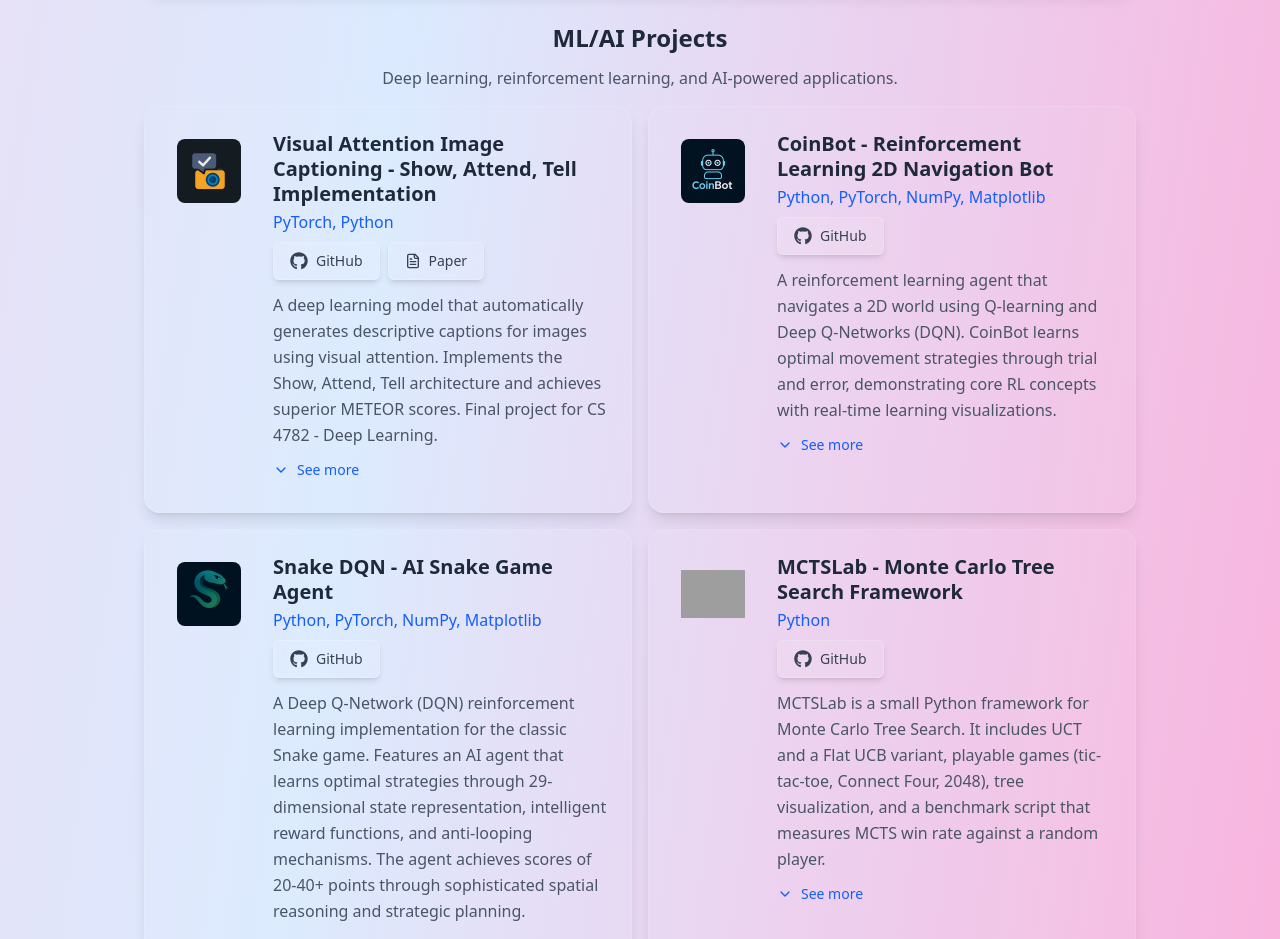
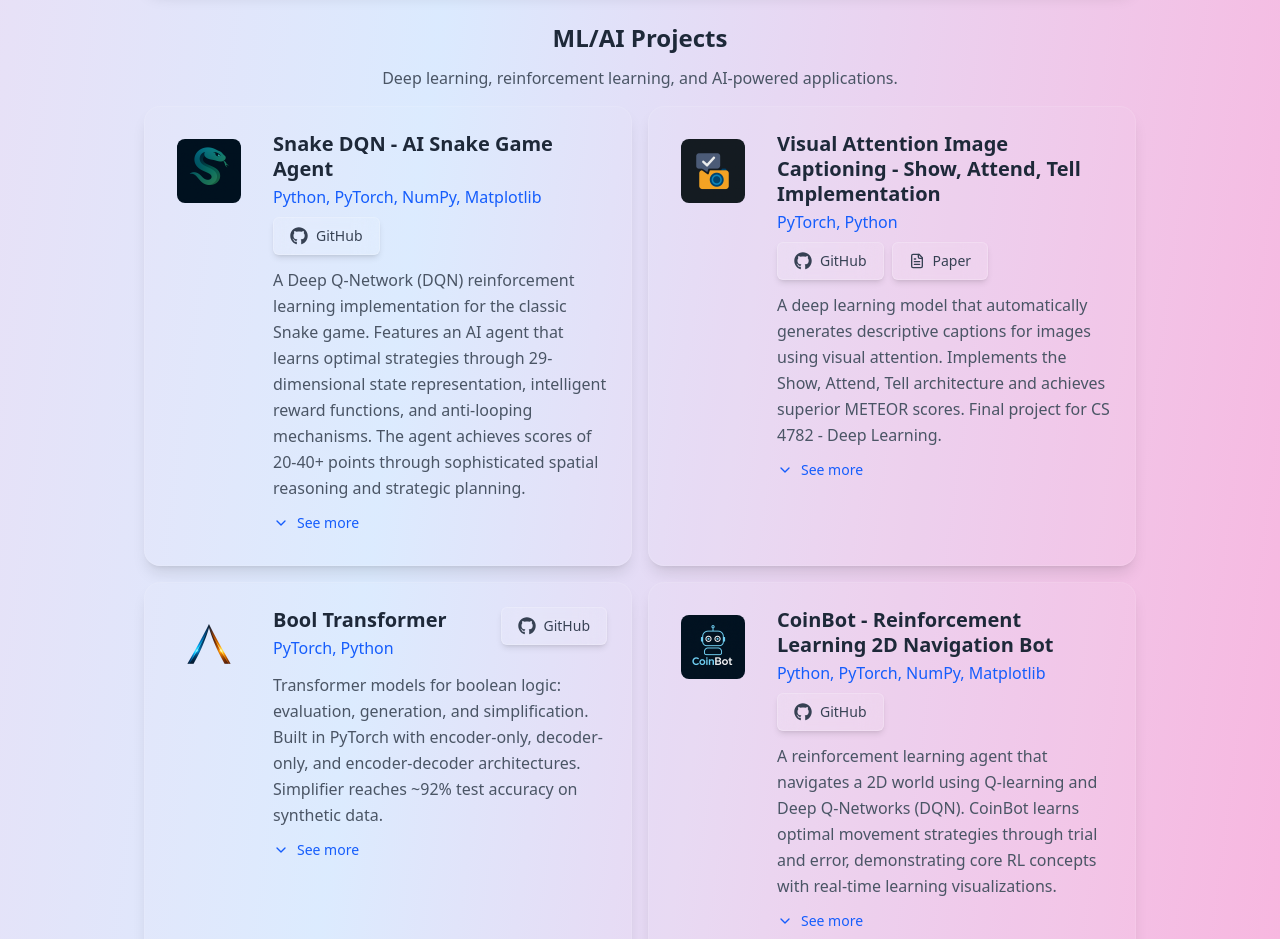
Before and after one commit to LambdaAK/Alex-Kozik-Portfolio, a React (Vite) app: page / in a window 1280 px wide. Shown: the part 6340-7279 px from the top of the page. Built offline with nearby package versions, Linux system fonts and the light colour scheme; grey boxes are pictures that could not be loaded.

Commit message:
Added Bool Transformer and did some minor reorganization

```diff
--- a/src/App.tsx
+++ b/src/App.tsx
@@ -464,7 +464,7 @@ const featuredProjects = [
     ]
   },
   {
-    name: "C-Torch - Artificial Intelligence/Machine Learning Library",
+    name: "C-Torch - C++ Machine Learning Library",
     description: "High-performance math library supporting numerical methods, calculus, and linear algebra. Includes 15+ ML models and RL agents.",
     tech: ["C++"],
     github: "https://github.com/LambdaAK/c-torch",
@@ -498,6 +498,21 @@ const featuredProjects = [
 // Categorized Projects Data
 const machineLearningProjects = [
   {
+    name: "Snake DQN - AI Snake Game Agent",
+    description: "A Deep Q-Network (DQN) reinforcement learning implementation for the classic Snake game. Features an AI agent that learns optimal strategies through 29-dimensional state representation, intelligent reward functions, and anti-looping mechanisms. The agent achieves scores of 20-40+ points through sophisticated spatial reasoning and strategic planning.",
+    tech: ["Python", "PyTorch", "NumPy", "Matplotlib"],
+    github: "https://github.com/LambdaAK/Snake",
+    demo: null,
+    image: "/new-snake-logo.png",
+    highlights: [
+      "Implements DQN with 4-layer neural network for Snake game navigation.",
+      "Uses 29-dimensional state representation including danger detection and spatial awareness.",
+      "Features intelligent reward functions and anti-looping mechanisms for optimal performance.",
+      "Achieves scores of 20-40+ points through strategic planning and spatial reasoning.",
+      "Includes interactive testing modes and comprehensive training visualization."
+    ]
+  },
+  {
     name: "Visual Attention Image Captioning - Show, Attend, Tell Implementation",
     description: "A deep learning model that automatically generates descriptive captions for images using visual attention. Implements the Show, Attend, Tell architecture and achieves superior METEOR scores. Final project for CS 4782 - Deep Learning.",
     tech: ["PyTorch", "Python"],
@@ -512,11 +527,24 @@ const machineLearningProjects = [
     ]
   },
   {
+    name: "Bool Transformer",
+    description: "Transformer models for boolean logic: evaluation, generation, and simplification. Built in PyTorch with encoder-only, decoder-only, and encoder-decoder architectures. Simplifier reaches ~92% test accuracy on synthetic data.",
+    tech: ["PyTorch", "Python"],
+    github: "https://github.com/LambdaAK/Bool-Transformer",
+    demo: null,
+    image: "/Bool Transformer.png",
+    highlights: [
+      "Simplifier: seq2seq encoder-decoder that applies logical identities (e.g. True AND X → X, NOT NOT X → X) to expressions with variables; ~92% test accuracy.",
+      "Generator: decoder-only model that produces valid expressions, optionally conditioned on a target result.",
+      "Evaluator: encoder-only model that classifies boolean expressions as True or False."
+    ]
+  },
+  {
     name: "CoinBot - Reinforcement Learning 2D Navigation Bot",
     description: "A reinforcement learning agent that navigates a 2D world using Q-learning and Deep Q-Networks (DQN). CoinBot learns optimal movement strategies through trial and error, demonstrating core RL concepts with real-time learning visualizations.",
     tech: ["Python", "PyTorch", "NumPy", "Matplotlib"],
-    github: "https://github.com/LambdaAK/CoinBot", // Add your GitHub link here if available
-    demo: null, // Add your demo link here if available
+    github: "https://github.com/LambdaAK/CoinBot",
+    demo: null,
     image: "/CoinBot Logo Design.png",
     highlights: [
       "Implements both tabular Q-learning and DQN for 2D navigation tasks.",
@@ -526,27 +554,13 @@ const machineLearningProjects = [
     ]
   },
   {
-    name: "Snake DQN - AI Snake Game Agent",
-    description: "A Deep Q-Network (DQN) reinforcement learning implementation for the classic Snake game. Features an AI agent that learns optimal strategies through 29-dimensional state representation, intelligent reward functions, and anti-looping mechanisms. The agent achieves scores of 20-40+ points through sophisticated spatial reasoning and strategic planning.",
-    tech: ["Python", "PyTorch", "NumPy", "Matplotlib"],
-    github: "https://github.com/LambdaAK/Snake",
-    demo: null, // Add your demo link here if available
-    image: "/new-snake-logo.png",
-    highlights: [
-      "Implements DQN with 4-layer neural network for Snake game navigation.",
-      "Uses 29-dimensional state representation including danger detection and spatial awareness.",
-      "Features intelligent reward functions and anti-looping mechanisms for optimal performance.",
-      "Achieves scores of 20-40+ points through strategic planning and spatial reasoning.",
-      "Includes interactive testing modes and comprehensive training visualization."
-    ]
-  },
-  {
     name: "MCTSLab - Monte Carlo Tree Search Framework",
     description: "MCTSLab is a small Python framework for Monte Carlo Tree Search. It includes UCT and a Flat UCB variant, playable games (tic-tac-toe, Connect Four, 2048), tree visualization, and a benchmark script that measures MCTS win rate against a random player.",
     tech: ["Python"],
     github: "https://github.com/LambdaAK/MCTSLab",
     demo: null,
     image: "/MCTSLab logo.png",
+    imageSize: "lg" as const,
     highlights: [
       "UCT and Flat UCB with tic-tac-toe, Connect Four, and 2048.",
       "Tree visualization and benchmark script (MCTS vs random)."
```
Also changed, not shown: public/Bool Transformer.png (added).
